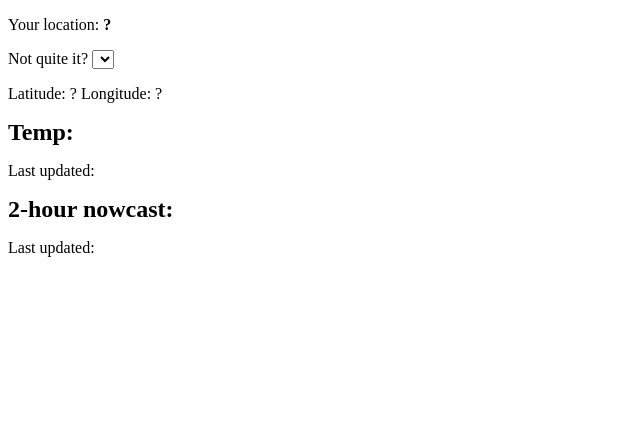
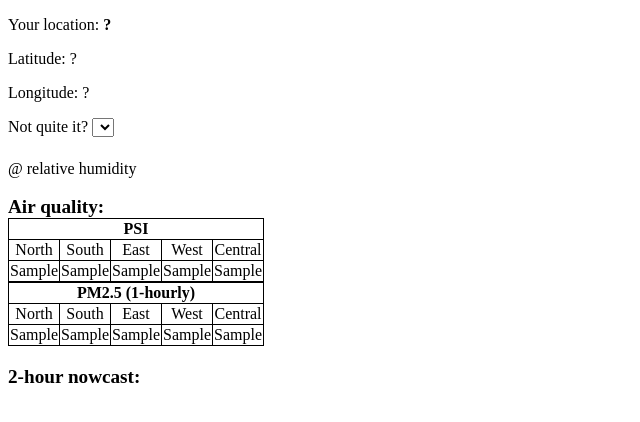
Before and after one commit to fterh/simplesky, a Django app: template simpleskyapp/templates/index.html in a window 1280 px wide. Shown: the top 422 px of the page, without its empty margins (0-640 px from the left). Run offline with Django 3.2, Linux system fonts and the light colour scheme; the template is opened without the code that fills it: most values are stand-ins (such as "Sample title", 1, 10 or a date in 2020); lists and menus that the app fills with data are empty; some libraries are stand-ins or nearby versions.

Commit message:
10-06
Implemented relative humidity and air quality (PSI and PM2.5)

```diff
--- a/simpleskyapp/static/location.js
+++ b/simpleskyapp/static/location.js
@@ -54,6 +54,17 @@
         ajax(position, csrftoken, user_select);
     }
 
+    // loads data into page
+    function loadData(data) {
+        json = JSON.parse(data)
+        lastupdated_text_start = "Updated: <time>";
+        lastupdated_text_end = "</time>"
+        $("#location").html(json["location"]);
+        $("#temp").html(json["temp"]);
+        $("#rh").html(json["rh"]);
+        $("#nowcast").html(json["nowcast"]);
+    }
+
     // AJAX
     function ajax(position, csrftoken, user_select) {
         url = window.location + "ajax/";
@@ -66,11 +77,7 @@
                 data: {"lat": position.coords.latitude,
                     "long": position.coords.longitude}
             }).done(function(data) {
-                json = JSON.parse(data)
-                $("#location").html(json["location"]);
-                $("#temp").html(json["temp"]);
-                $("#nowcast").html(json["nowcast"]);
-                $("#lastupdated_2h").html(json["lastupdated_2h"]);
+                loadData(data);
             })
         }
 
@@ -82,11 +89,7 @@
                 data: {"lat": position["lat"],
                     "long": position["long"]}
             }).done(function(data) {
-                json = JSON.parse(data)
-                $("#location").html(json["location"]);
-                $("#temp").html(json["temp"]);
-                $("#nowcast").html(json["nowcast"]);
-                $("#lastupdated_2h").html(json["lastupdated_2h"]);
+                loadData(data);
             })
         }
     }
--- a/simpleskyapp/static/style.css
+++ b/simpleskyapp/static/style.css
@@ -1,13 +1,19 @@
 .data-output {
     font-size: 150%;
     font-weight: bold;
-    text-decoration: underline;
 }
 
 .strong {
     font-weight: bold;
 }
 
-.inline {
+h2.inline {
+    font-size: 120%;
     display: inline;
 }
+
+table, th, td {
+    text-align: center;
+    border: 1px solid black;
+    border-collapse: collapse;
+}
--- a/simpleskyapp/templates/base.html
+++ b/simpleskyapp/templates/base.html
@@ -4,6 +4,7 @@
 <html lang="en">
 <head>
   <meta charset="utf-8">
+  <meta name="viewport" content="initial-scale=1.0">
 
   {% csrf_token %}
 
--- a/simpleskyapp/templates/index.html
+++ b/simpleskyapp/templates/index.html
@@ -15,31 +15,66 @@
         Your location:
         <span id="location" class="strong">?</span>
     </p>
+    <p>Latitude: <span id="latitude">?</span></p>
+    <p>Longitude: <span id="longitude">?</span></p>
     <p>
         Not quite it?
         <select id="select_2h">
             {% autoescape off %}{{ loc_list }}{% endautoescape %}
         </select>
     </p>
+
+    <!-- temperature -->
     <p>
-        Latitude: <span id="latitude">?</span>
-        Longitude: <span id="longitude">?</span>
+        <span id="temp" class="data-output"></span> @
+        <span id="rh" class="data-output"></span> relative humidity
     </p>
 
-    <!-- temperature -->
-    <h2 class="inline">Temp:</h2>
-    <span id="temp" class="data-output"></span>
+    <!-- air quality -->
+    <p>
+        <h2 class="inline">Air quality:</h2>
+        <table id="psi">
+            <th colspan="5">PSI</th>
+            <tr>
+                <td>North</td>
+                <td>South</td>
+                <td>East</td>
+                <td>West</td>
+                <td>Central</td>
+            </tr>
+            <tr>
+                <td>{{ psi_north }}</td>
+                <td>{{ psi_south }}</td>
+                <td>{{ psi_east }}</td>
+                <td>{{ psi_west }}</td>
+                <td>{{ psi_central }}</td>
+            </tr>
+        </table>
 
-    <p>
-        Last updated: <time id="lastupdated_temp"></time>
+        <table id="pm25">
+            <th colspan="5">PM2.5 (1-hourly)</th>
+            <tr>
+                <td>North</td>
+                <td>South</td>
+                <td>East</td>
+                <td>West</td>
+                <td>Central</td>
+            </tr>
+            <tr>
+                <td>{{ pm25_north }}</td>
+                <td>{{ pm25_south }}</td>
+                <td>{{ pm25_east }}</td>
+                <td>{{ pm25_west }}</td>
+                <td>{{ pm25_central }}</td>
+            </tr>
+        </table>
+        <span id="pm25" class="data-output"></span>
     </p>
 
     <!-- nowcast -->
-    <h2 class="inline">2-hour nowcast:</h2>
-    <span id="nowcast" class="data-output"></span>
-
     <p>
-        Last updated: <time id="lastupdated_2h"></time>
+        <h2 class="inline">2-hour nowcast:</h2>
+        <span id="nowcast" class="data-output"></span>
     </p>
 
 {% endblock content %}
```
Also changed, not shown: simpleskyapp/views.py (+69 -12 lines).
